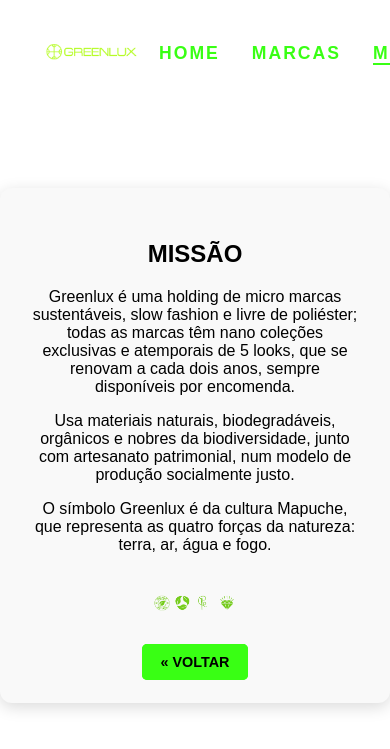
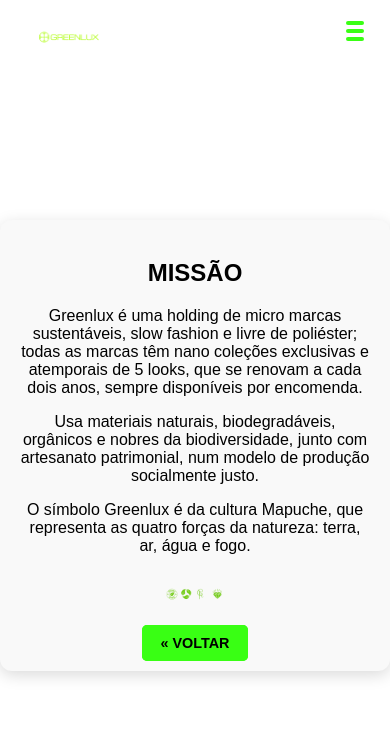
Before and after one commit to Davidla1992/copiasinais, a PHP site: page /missao.html in a window 390 px wide. Shown: the top 749 px of the page. Run offline with PHP 8.4, Linux system fonts and the light colour scheme.

Commit message:
Update style.css

```diff
--- a/style.css
+++ b/style.css
@@ -27,14 +27,23 @@ body.impacto-page {
   padding-top: 150px;
 }
 
-/* Centralização da seção Missão */
-.missao-container {
+/* Blocos centrais */
+.missao-container,
+body.marcas-page .marcas-container,
+body.parceiros-page .parceiros-container,
+body.contato-page .contato-container,
+body.impacto-page .impacto-conteudo {
   display: flex;
   justify-content: center;
   align-items: center;
   min-height: 70vh;
 }
-.missao-content {
+
+.missao-content,
+body.marcas-page .marcas-content,
+body.parceiros-page .parceiros-content,
+body.contato-page .contato-content,
+body.impacto-page .impacto-conteudo {
   max-width: 800px;
   margin: 0 auto;
   padding: 2rem;
@@ -62,7 +71,7 @@ header {
   padding: 0.5rem 1.5rem;
 }
 .logo-img {
-  max-height: 90px; /* reduzido */
+  max-height: 90px;
   display: block;
 }
 .logo-link {
@@ -120,7 +129,7 @@ header {
 
 /* Ícone extra */
 .icon-extra .extra-img {
-  max-width: 100px; /* menor */
+  max-width: 100px;
   margin: 1rem auto;
   display: block;
 }
@@ -149,7 +158,7 @@ header {
   text-align: center;
 }
 .img-parceiros {
-  max-width: 70%; /* reduzido */
+  max-width: 70%;
   height: auto;
 }
 
@@ -173,36 +182,69 @@ header {
   color: #000000;
 }
 
-/* Página Impacto com bloco central encuadrado */
-body.impacto-page .impacto-conteudo {
-  display: flex;
-  flex-direction: column;
-  justify-content: center;
-  align-items: center;
-  min-height: 70vh;
-  max-width: 900px;
-  margin: 0 auto;
-  padding: 2rem;
-  text-align: center;
-  background-color: #f9f9f9;
-  border-radius: 12px;
-  box-shadow: 0 4px 16px rgba(0,0,0,0.2);
-}
-body.impacto-page .impacto-conteudo h1 {
-  margin-bottom: 1rem;
-  font-weight: 700;
-  font-size: 2rem;
-}
-body.impacto-page .impacto-conteudo p {
-  line-height: 1.8;
-  font-size: 1.2rem;
-  margin-bottom: 2rem;
-  max-width: 800px;
-}
-
 /* Rodapé */
 footer {
   margin-top: 3rem;
   padding: 1rem;
   background-color: transparent;
   color: #000000;
+  font-size: 0.9rem;
+}
+
+/* Mobile */
+@media (max-width: 768px) {
+  .menu-toggle {
+    display: flex;
+    position: fixed;
+    right: 20px;
+    top: 20px;
+    z-index: 6000; /* garante que fica por cima */
+  }
+
+  .menu {
+    position: fixed;
+    top: 50%;
+    left: 50%;
+    transform: translate(-50%, -50%);
+    flex-direction: column;
+    align-items: center;
+    gap: 1rem;
+    text-align: center;
+    background-color: rgba(0,0,0,0.15);
+    padding: 1rem;
+    border-radius: 10px;
+    visibility: hidden;
+    opacity: 0;
+    transition: opacity 0.3s ease, transform 0.3s ease;
+    z-index: 5000;
+    width: 80%;
+    max-width: 300px;
+  }
+  .menu.active {
+    visibility: visible;
+    opacity: 1;
+    transform: translate(-50%, -50%);
+  }
+
+  .logo-img {
+    max-height: 60px;
+  }
+
+  .missao-content,
+  body.marcas-page .marcas-content,
+  body.parceiros-page .parceiros-content,
+  body.contato-page .contato-content,
+  body.impacto-page .impacto-conteudo {
+    max-width: 95%;
+    padding: 1.2rem;
+    margin: 0 auto;
+  }
+
+  .icon-extra .extra-img {
+    max-width: 70px;
+  }
+
+  .img-parceiros {
+    max-width: 90%;
+  }
+}
```
